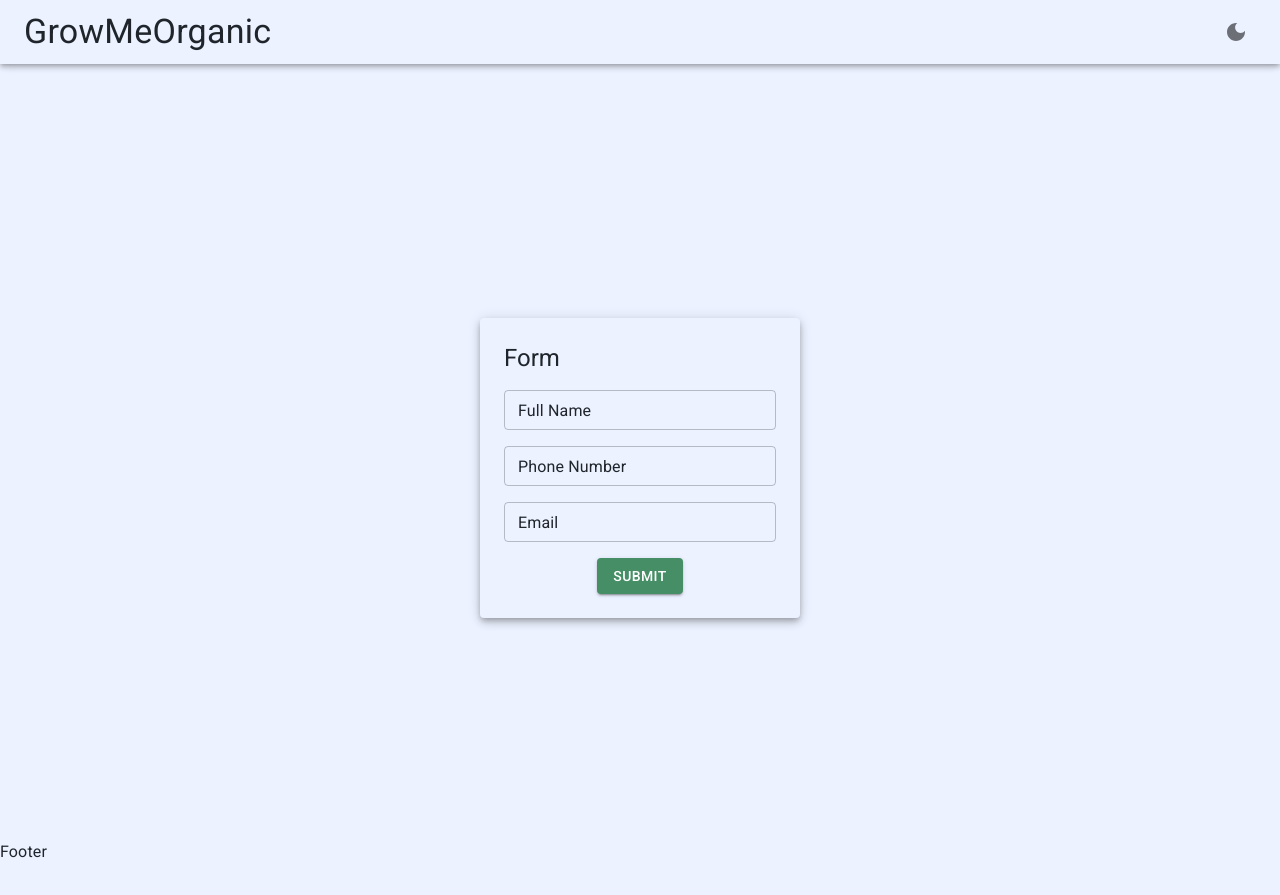
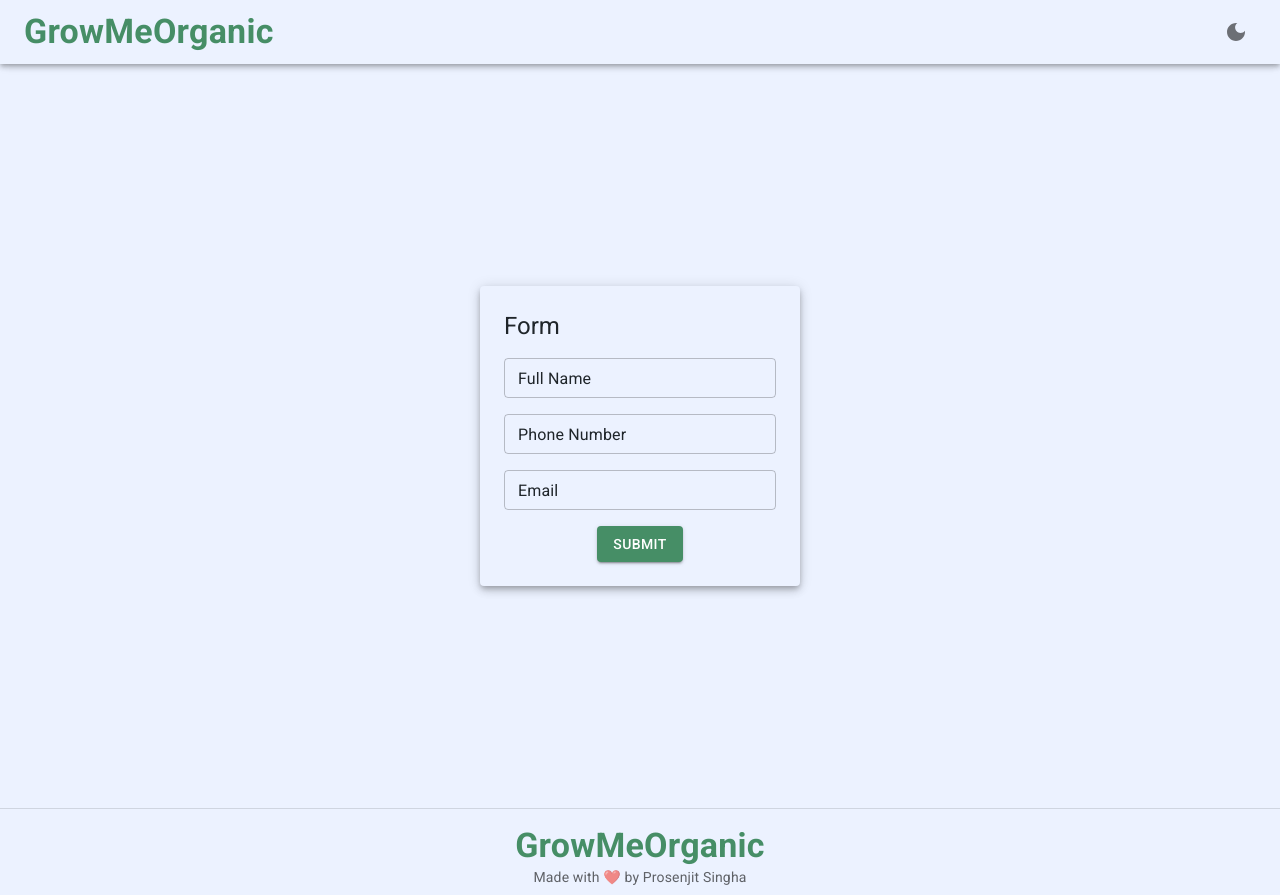
Before and after one commit to prosenjit-singha/react-internship-assignment-GrowMeOrganic, a React (Vite) app: page / in a window 1280 px wide. Before the commit the page ends 864 px from the top, so only its background shows below. Built offline with nearby package versions, Linux system fonts and the light colour scheme.

Commit message:
Logo component created

```diff
--- a/src/components/Footer/index.tsx
+++ b/src/components/Footer/index.tsx
@@ -1,3 +1,22 @@
+import { Box, Typography } from "@mui/material";
+import Logo from "../Logo";
+
 export default function Footer() {
-  return <div>Footer</div>;
+  return (
+    <Box
+      sx={(theme) => ({
+        display: "flex",
+        flexDirection: "column",
+        alignItems: "center",
+        borderTop: "1px solid " + theme.palette.divider,
+        pt: 2,
+        pb: 1,
+      })}
+    >
+      <Logo />
+      <Typography color="text.secondary" variant="body2">
+        Made with ❤️ by Prosenjit Singha
+      </Typography>
+    </Box>
+  );
 }
--- /dev/null
+++ b/src/components/Logo.tsx
@@ -0,0 +1,16 @@
+import { Typography } from "@mui/material";
+import { Link } from "react-router-dom";
+
+const Logo = () => (
+  <Typography
+    variant="h4"
+    component={Link}
+    to="/"
+    color="primary.main"
+    fontWeight={600}
+  >
+    GrowMeOrganic
+  </Typography>
+);
+
+export default Logo;
--- a/src/components/Navbar/index.tsx
+++ b/src/components/Navbar/index.tsx
@@ -3,6 +3,7 @@ import DarkModeIcon from "@mui/icons-material/DarkMode";
 import LightModeIcon from "@mui/icons-material/LightMode";
 import { useThemeToggler } from "../../contexts/ThemeTogglerProvider";
 import { Link } from "react-router-dom";
+import Logo from "../Logo";
 
 function Navbar() {
   const { toggleTheme, isDark } = useThemeToggler();
@@ -17,9 +18,7 @@ function Navbar() {
           alignItems: "center",
         }}
       >
-        <Typography variant="h4" component={Link} to="/">
-          GrowMeOrganic
-        </Typography>
+        <Logo />
         <IconButton onClick={toggleTheme} sx={{ ml: "auto" }}>
           {isDark ? <LightModeIcon /> : <DarkModeIcon />}
         </IconButton>
--- a/src/contexts/UserProvider/index.tsx
+++ b/src/contexts/UserProvider/index.tsx
@@ -11,11 +11,10 @@ const UserContext = createContext<Value>({} as Value);
 
 function UserProvider({ children }: { children: JSX.Element }) {
   const [user, setUser] = useState<UserInfo | null>(getUserData());
-  console.log(user);
+
   function updateUserData(data: UserInfo) {
     localStorage.setItem("user-info", JSON.stringify(data));
     setUser(data);
-    console.log(data);
   }
   const value = { user, updateUserData };
 
--- a/src/pages/Home/Form/index.tsx
+++ b/src/pages/Home/Form/index.tsx
@@ -13,10 +13,10 @@ const initialValues: UserInfo = {
 
 function Form() {
   const navigate = useNavigate();
-  const { updateUserData } = useUser();
+  const { updateUserData, user } = useUser();
   const { values, touched, errors, handleChange, handleBlur, handleSubmit } =
     useFormik({
-      initialValues,
+      initialValues: user || initialValues,
       validationSchema: formSchema,
       onSubmit,
     });
@@ -30,14 +30,14 @@ function Form() {
   }
   return (
     <Paper
-      elevation={5}
-      sx={{
+      sx={(theme) => ({
         p: 3,
         display: "flex",
         flexDirection: "column",
         gap: 2,
         minWidth: ["100%", "60%", "40%", "25%"],
-      }}
+        boxShadow: ["none", theme.shadows[5]],
+      })}
       component="form"
       onSubmit={handleSubmit}
     >
--- a/src/pages/Home/index.tsx
+++ b/src/pages/Home/index.tsx
@@ -20,7 +20,6 @@ const Home = () => {
         display: "flex",
         alignItems: "center",
         justifyContent: "center",
-        mt: 4,
         minHeight: "calc(100vh - 56px)",
       }}
     >
--- a/src/utils/themeHelpers.ts
+++ b/src/utils/themeHelpers.ts
@@ -8,7 +8,7 @@ export const getTheme = (mode: Mode) => {
     palette: {
       mode: isDark ? "dark" : "light",
       primary: {
-        main: "#468e66",
+        main: isDark ? "#4bab76" : "#468e66",
       },
       background: {
         default: isDark ? "#16283a" : "#ecf2ff",
```
